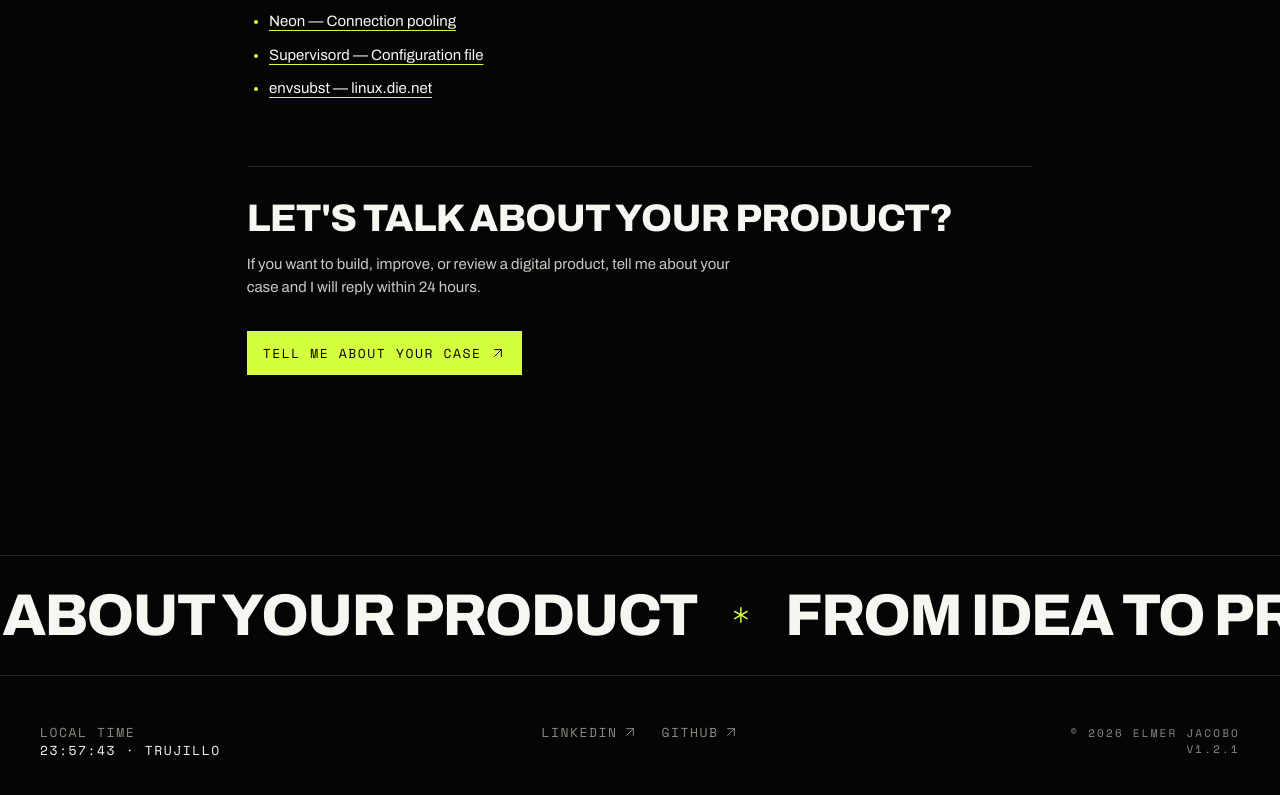
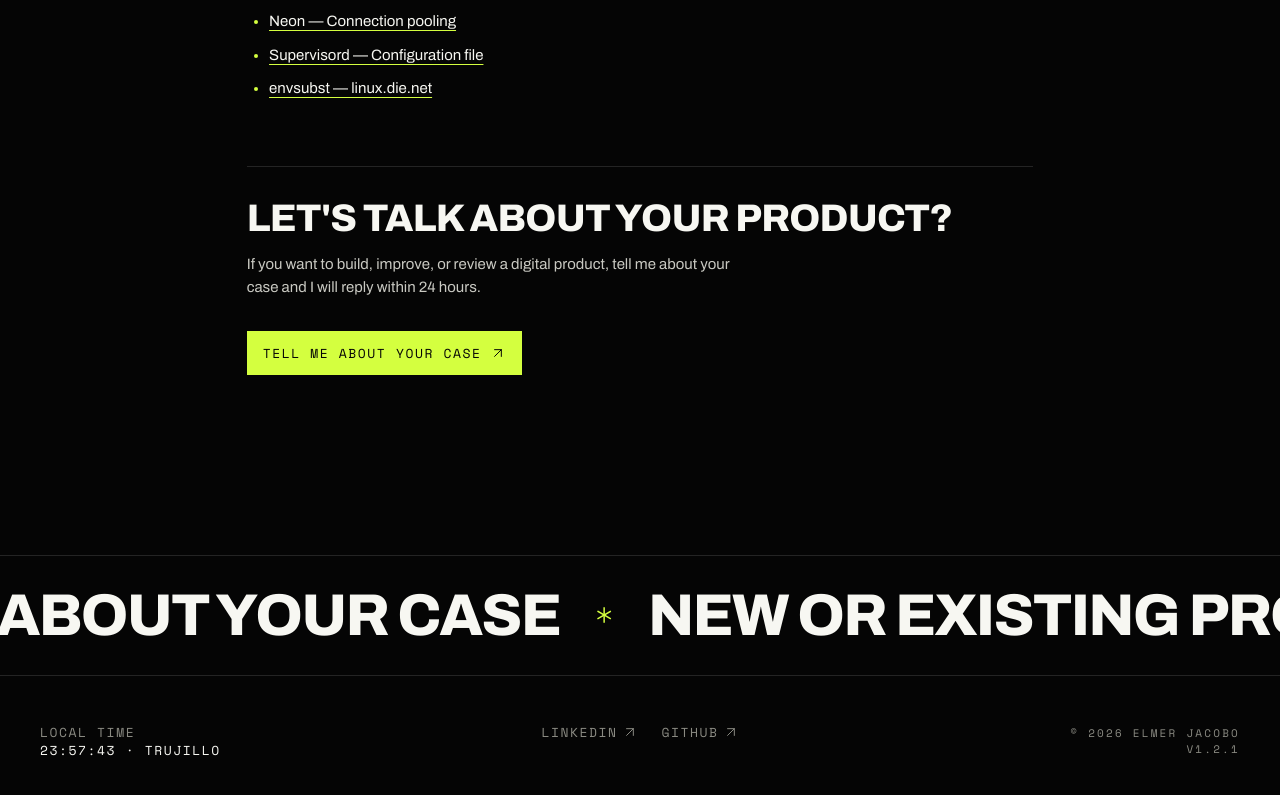
Before and after one commit to elmerjacobo97/portfolio-gsap-v2, a Next.js app: page /en/blog/como-desplegar-laravel-en-render-con-docker in a window 1280 px wide. Shown: the part 4274-5069 px from the top of the page. Built offline with nearby package versions, Linux system fonts and the light colour scheme; no server answers.

Commit message:
Update English and Spanish footer dictionary entries for improved clarity and relevance

```diff
--- a/src/shared/i18n/dictionaries/en.ts
+++ b/src/shared/i18n/dictionaries/en.ts
@@ -164,11 +164,11 @@ const en = {
 
   footer: {
     marquee: [
-      "Let's talk about your product",
-      "From idea to production",
-      "Improve what already exists",
-      "Bring order to the backend",
-      "Clear decisions, code that holds up",
+      "Tell me about your case",
+      "New or existing product",
+      "One session to unblock",
+      "Reply within 24 hours",
+      "Remote from Trujillo",
     ],
     localTime: "Local time",
     social: "Social",
--- a/src/shared/i18n/dictionaries/es.ts
+++ b/src/shared/i18n/dictionaries/es.ts
@@ -161,11 +161,11 @@ const es = {
 
   footer: {
     marquee: [
-      "Hablemos de tu producto",
-      "De la idea a producción",
-      "Mejoremos lo que ya existe",
-      "Ordenemos el backend",
-      "Decisiones claras, código que aguanta",
+      "Cuéntame tu caso",
+      "Producto nuevo o existente",
+      "Sesión para destrabar",
+      "Respuesta en menos de 24 horas",
+      "Remoto desde Trujillo",
     ],
     localTime: "Hora local",
     social: "Redes",
```
